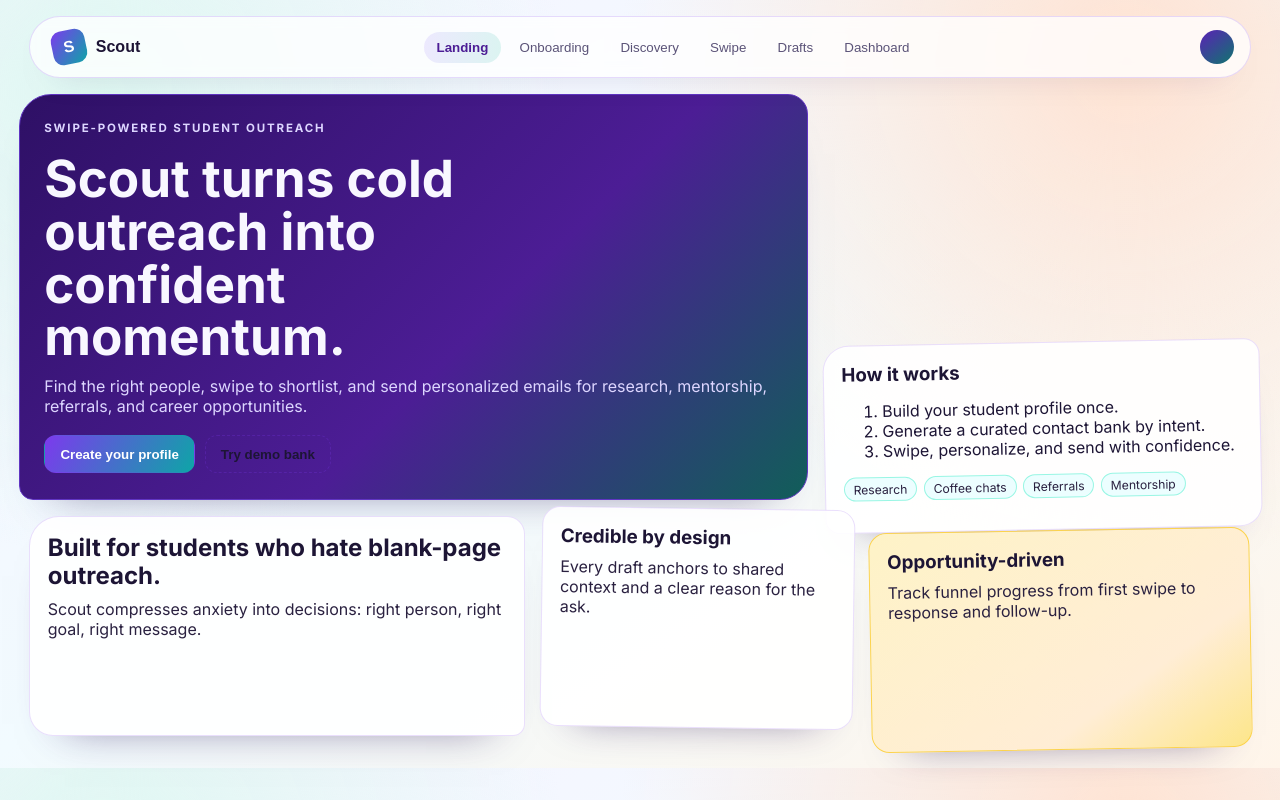
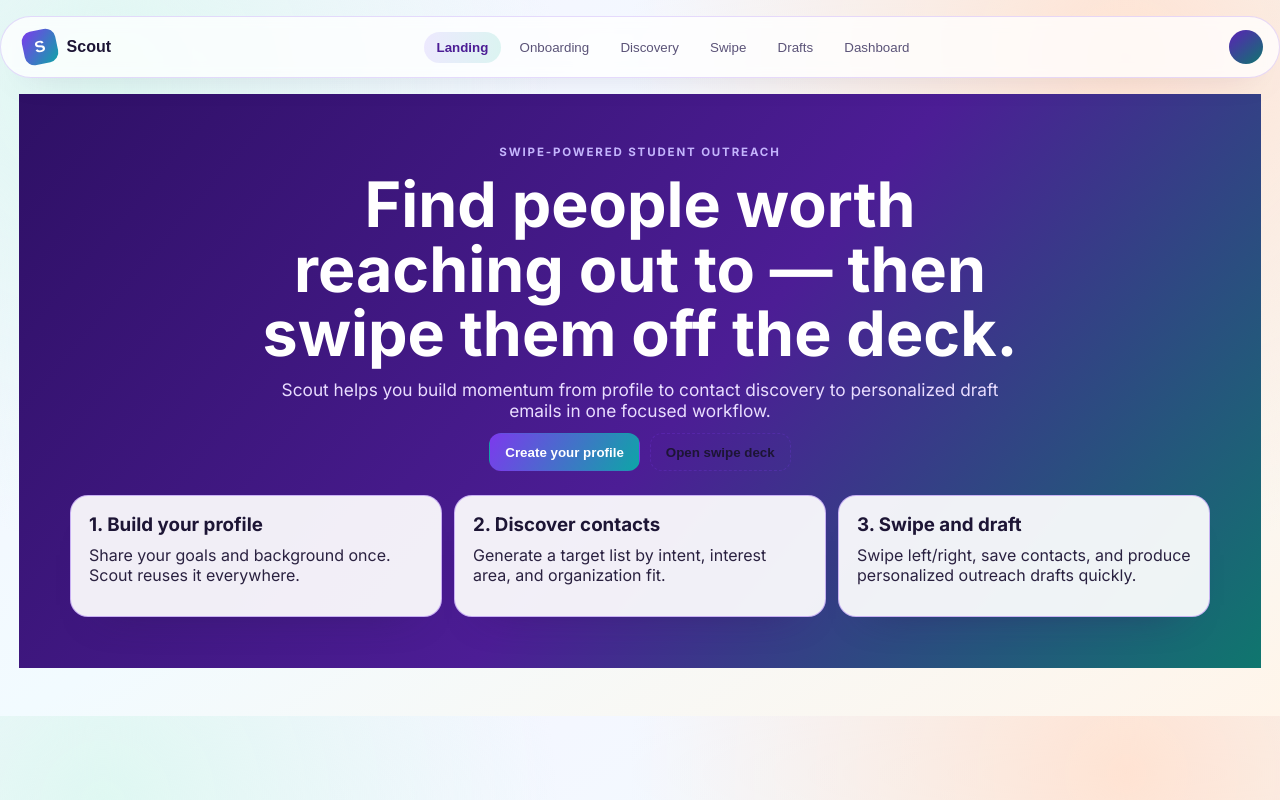
Before and after one commit to Noah-Philip/Scout, a plain HTML site: page index.html in a window 1280 px wide. Drawn offline with Linux system fonts and the light colour scheme.

Commit message:
Revamp landing hero and improve swipe-off animation

```diff
--- a/app.js
+++ b/app.js
@@ -106,42 +106,32 @@ function nav() {
 
 function landingView() {
   return `
-  <section class="hero hero-fullbleed asym-grid">
-    <div class="hero-main panel panel-ink">
+  <section class="landing-reset">
+    <div class="landing-hero">
+      <div class="landing-copy">
         <p class="eyebrow">Swipe-powered student outreach</p>
-      <h1>Scout turns cold outreach into confident momentum.</h1>
-      <p class="lede">Find the right people, swipe to shortlist, and send personalized emails for research, mentorship, referrals, and career opportunities.</p>
+        <h1>Find people worth reaching out to — then swipe them off the deck.</h1>
+        <p class="lede">Scout helps you build momentum from profile to contact discovery to personalized draft emails in one focused workflow.</p>
         <div class="actions">
           <button class="btn primary" data-route="onboarding">Create your profile</button>
-        <button class="btn ghost" data-route="discovery">Try demo bank</button>
+          <button class="btn ghost" data-route="swipe">Open swipe deck</button>
         </div>
       </div>
-    <aside class="hero-side panel stacky">
-      <h3>How it works</h3>
-      <ol>
-        <li>Build your student profile once.</li>
-        <li>Generate a curated contact bank by intent.</li>
-        <li>Swipe, personalize, and send with confidence.</li>
-      </ol>
-      <p class="chipline">
-        <span class="chip">Research</span><span class="chip">Coffee chats</span><span class="chip">Referrals</span><span class="chip">Mentorship</span>
-      </p>
-    </aside>
-  </section>
-
-  <section class="value-rhythm">
-    <article class="panel tall">
-      <h2>Built for students who hate blank-page outreach.</h2>
-      <p>Scout compresses anxiety into decisions: right person, right goal, right message.</p>
+      <div class="landing-strip">
+        <article class="panel">
+          <h3>1. Build your profile</h3>
+          <p>Share your goals and background once. Scout reuses it everywhere.</p>
         </article>
         <article class="panel">
-      <h3>Credible by design</h3>
-      <p>Every draft anchors to shared context and a clear reason for the ask.</p>
+          <h3>2. Discover contacts</h3>
+          <p>Generate a target list by intent, interest area, and organization fit.</p>
         </article>
-    <article class="panel accent">
-      <h3>Opportunity-driven</h3>
-      <p>Track funnel progress from first swipe to response and follow-up.</p>
+        <article class="panel">
+          <h3>3. Swipe and draft</h3>
+          <p>Swipe left/right, save contacts, and produce personalized outreach drafts quickly.</p>
         </article>
+      </div>
+    </div>
   </section>`;
 }
 
@@ -263,7 +253,7 @@ function animateSwipe(direction, onComplete) {
     state.swipeAnimating = false;
     state.swipeDirection = null;
     render();
-  }, 260);
+  }, 460);
 }
 
 function draftsView() {
@@ -367,7 +357,7 @@ function render() {
     dashboard: dashboardView,
   };
 
-  app.innerHTML = `<main class="shell">${nav()}<section class="page">${viewMap[state.route]()}</section></main>`;
+  app.innerHTML = `<main class="shell ${state.route === "landing" ? "shell-landing" : ""}">${nav()}<section class="page">${viewMap[state.route]()}</section></main>`;
   wireEvents();
 }
 
--- a/styles.css
+++ b/styles.css
@@ -24,6 +24,11 @@ body {
 }
 
 .shell { max-width: 1260px; margin: 0 auto; padding: 1rem 1.2rem 2rem; }
+.shell-landing {
+  max-width: 100%;
+  padding-left: 0;
+  padding-right: 0;
+}
 .page { margin-top: 1rem; }
 
 .topbar {
@@ -131,6 +136,45 @@ nav { display: flex; gap: .35rem; flex-wrap: wrap; justify-content: center; }
 .value-rhythm .panel:nth-child(2) { transform: translateY(-8px) rotate(.8deg); }
 .value-rhythm .panel:nth-child(3) { transform: translateY(14px) rotate(-1deg); }
 
+.landing-reset {
+  width: 100%;
+  padding: 0 1.2rem 1rem;
+}
+.landing-hero {
+  width: 100%;
+  border-radius: 0;
+  padding: 3.2rem clamp(1.1rem, 4vw, 4rem);
+  background: linear-gradient(130deg, #2e1065 0%, #4c1d95 54%, #0f766e 100%);
+}
+.landing-copy {
+  max-width: 760px;
+  margin: 0 auto;
+  text-align: center;
+}
+.landing-copy h1 {
+  color: #fff;
+  margin: .4rem 0 .8rem;
+  font-size: clamp(2rem, 4.9vw, 4rem);
+  line-height: 1.03;
+}
+.landing-copy .lede {
+  color: #e9ddff;
+  font-size: 1.08rem;
+}
+.landing-copy .actions {
+  justify-content: center;
+}
+.landing-strip {
+  margin-top: 1.5rem;
+  display: grid;
+  gap: .8rem;
+  grid-template-columns: repeat(3, minmax(220px, 1fr));
+}
+.landing-strip .panel {
+  background: rgba(255, 255, 255, .93);
+  border-color: rgba(124, 58, 237, .34);
+}
+
 h2, h3 { margin: 0 0 .6rem; line-height: 1.15; }
 p { margin: 0 0 .8rem; color: #2a2140; }
 .compact { color: var(--muted); font-size: .92rem; }
@@ -201,7 +245,7 @@ textarea { min-height: 94px; resize: vertical; }
   flex-direction: column;
   justify-content: space-between;
   transform: translateX(0) rotate(0deg) scale(1);
-  transition: transform .28s ease, opacity .28s ease;
+  transition: transform .44s cubic-bezier(.2, .8, .2, 1), opacity .44s ease;
 }
 .swipe-head {
   display: flex;
@@ -216,12 +260,12 @@ textarea { min-height: 94px; resize: vertical; }
   border-top: 1px solid rgba(124, 58, 237, .18);
 }
 .swipe-left {
-  transform: translateX(-120px) rotate(-8deg);
-  opacity: .05;
+  transform: translateX(-140vw) rotate(-18deg) scale(.92);
+  opacity: 0;
 }
 .swipe-right {
-  transform: translateX(120px) rotate(8deg);
-  opacity: .05;
+  transform: translateX(140vw) rotate(18deg) scale(.92);
+  opacity: 0;
 }
 .chipline { display: flex; flex-wrap: wrap; gap: .4rem; }
 .chip { background: #ecfeff; border: 1px solid #99f6e4; padding: .22rem .56rem; border-radius: 999px; font-size: .76rem; }
@@ -259,6 +303,12 @@ textarea { min-height: 94px; resize: vertical; }
 table { width: 100%; border-collapse: collapse; font-size: .9rem; }
 th, td { text-align: left; padding: .52rem; border-bottom: 1px solid rgba(124, 58, 237, .18); }
 
+@media (max-width: 960px) {
+  .landing-strip {
+    grid-template-columns: 1fr;
+  }
+}
+
 @media (max-width: 980px) {
   .hero, .value-rhythm, .onboard, .discovery, .drafts, .dashboard-grid {
     grid-template-columns: 1fr;
```
Lines whose indentation alone changed are shown as unchanged.
